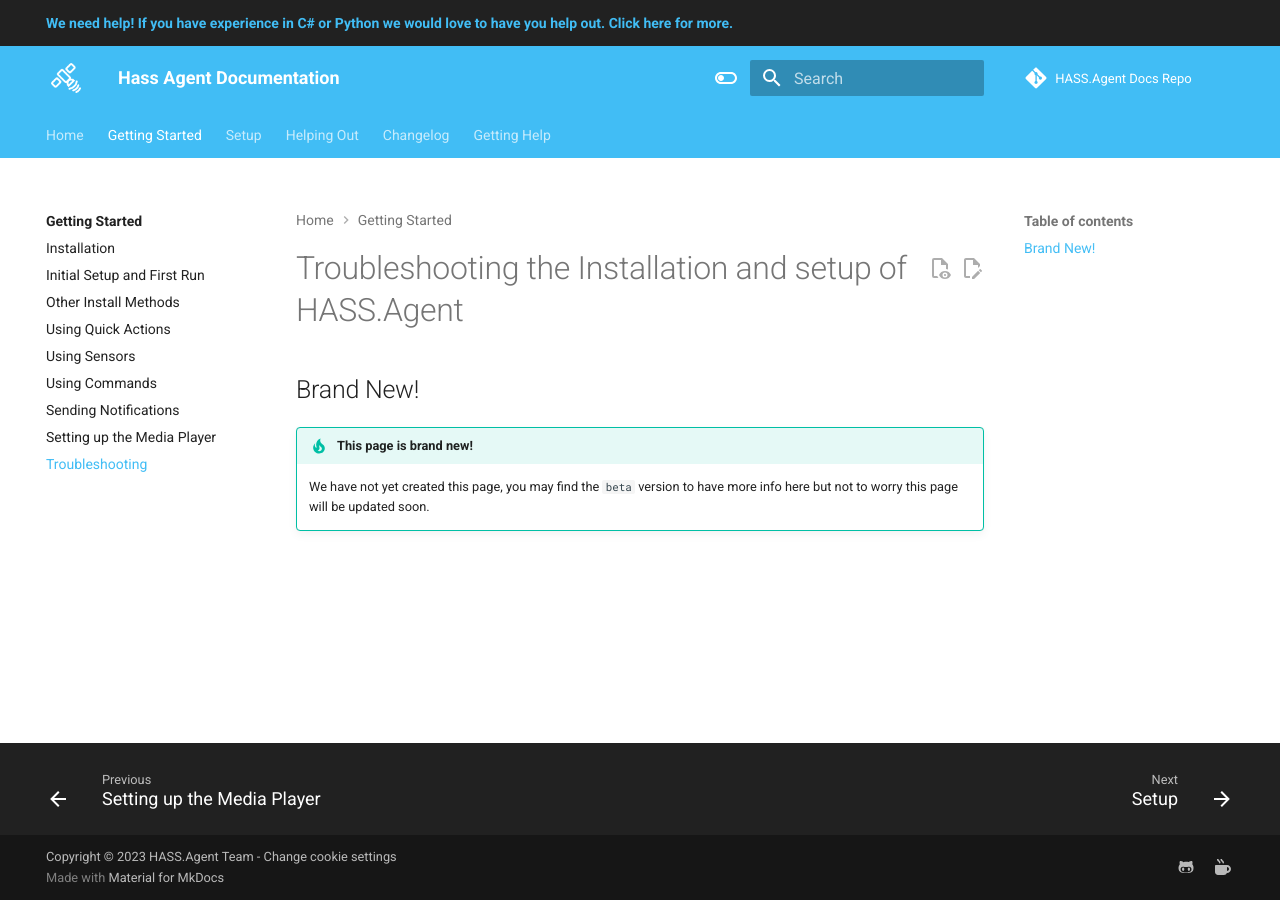
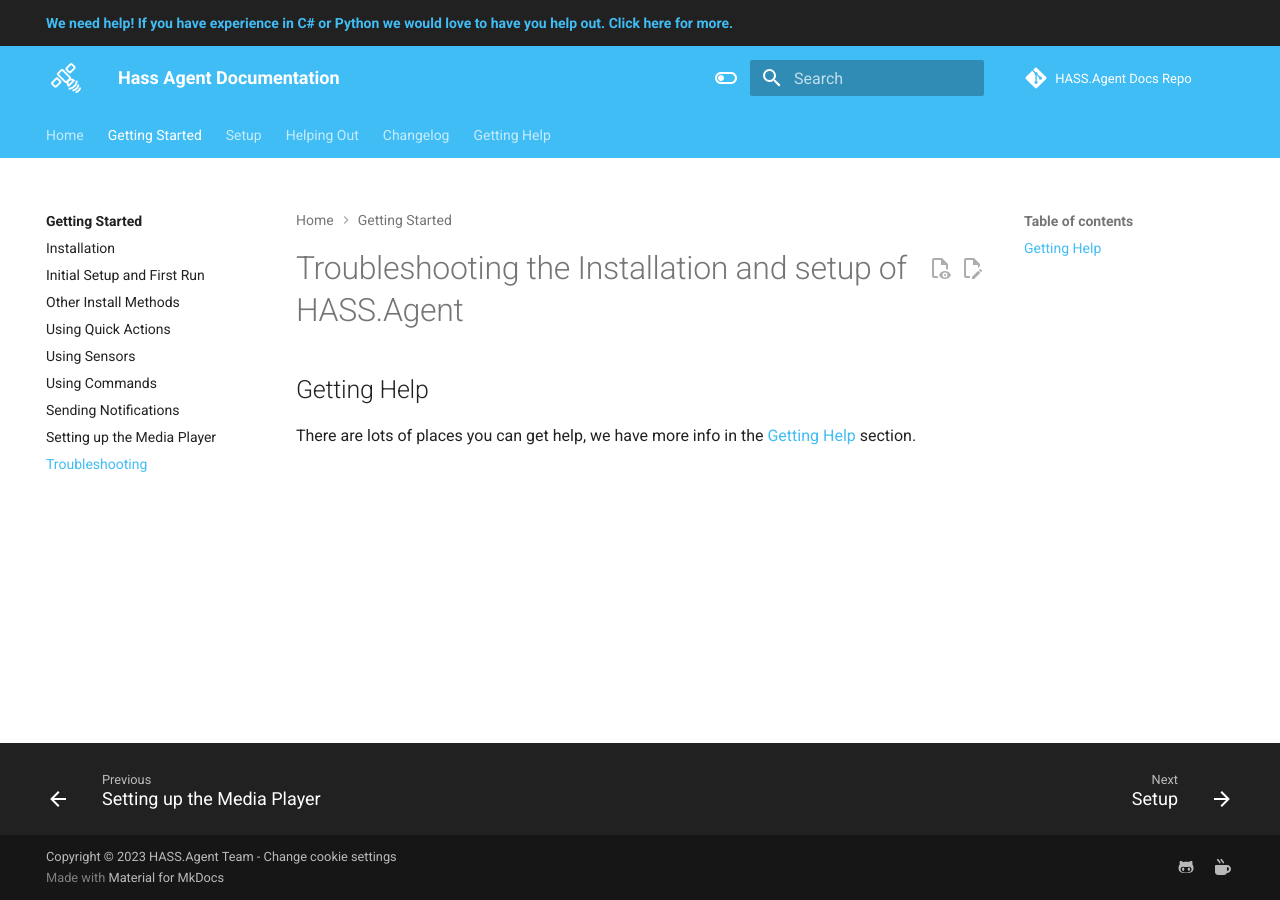
Before and after one commit to hass-agent/HASS.Agent-Documentation, an MkDocs documentation site: the page built from docs/getting-started/troubleshooting.md, in a window 1280 px wide. Built offline with MkDocs 1.6.1 and Material for MkDocs 9.7.7, drawn with Linux system fonts in a browser that asks for light colours; a script that is not in the unit is left out; comment, search, counter and statistics services are not loaded; the version menu is left out.

Commit message:
Create Troubleshooting page

```diff
--- a/docs/getting-started/troubleshooting.md
+++ b/docs/getting-started/troubleshooting.md
@@ -1,7 +1,5 @@
 # Troubleshooting the Installation and setup of HASS.Agent
 
-## Brand New!
+## Getting Help
 
-!!! tip "This page is brand new!"
-
-    We have not yet created this page, you may find the `beta` version to have more info here but not to worry this page will be updated soon.
+There are lots of places you can get help, we have more info in the [Getting Help](../getting-help.md) section.
```
